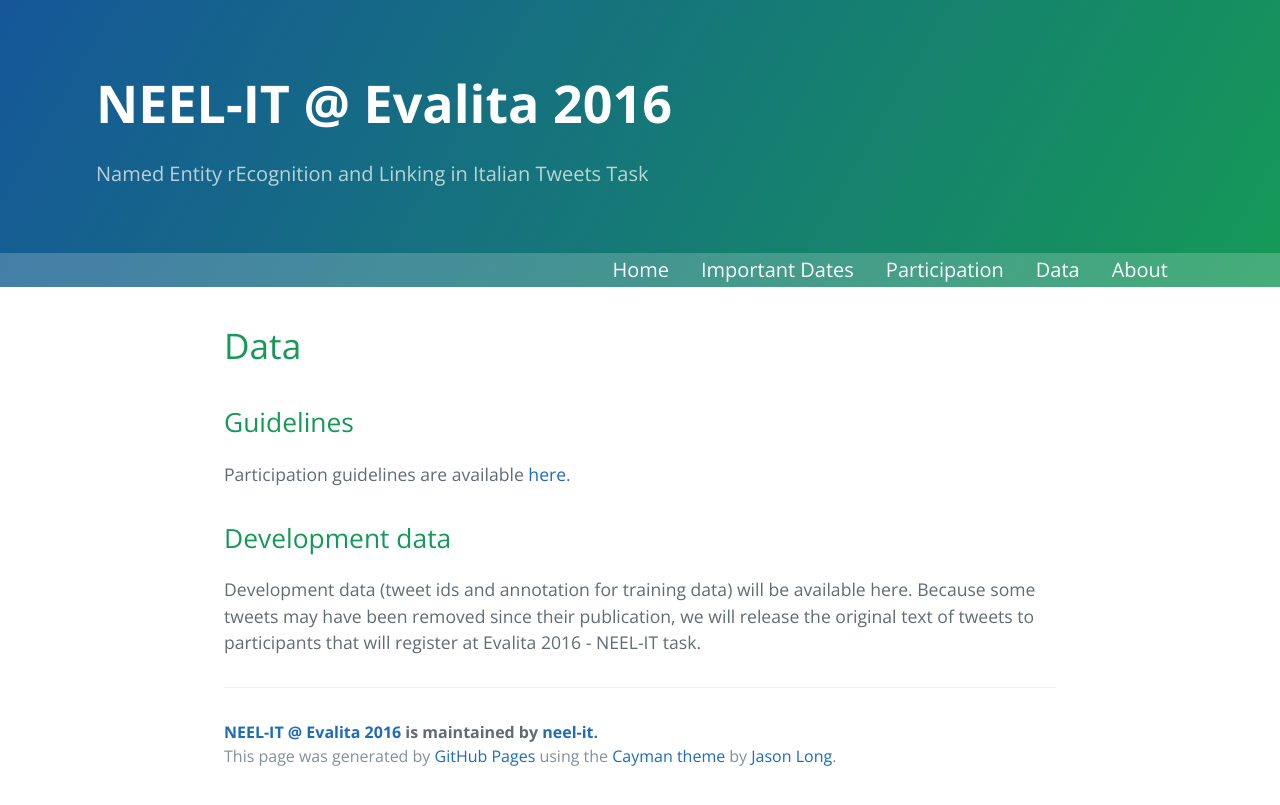
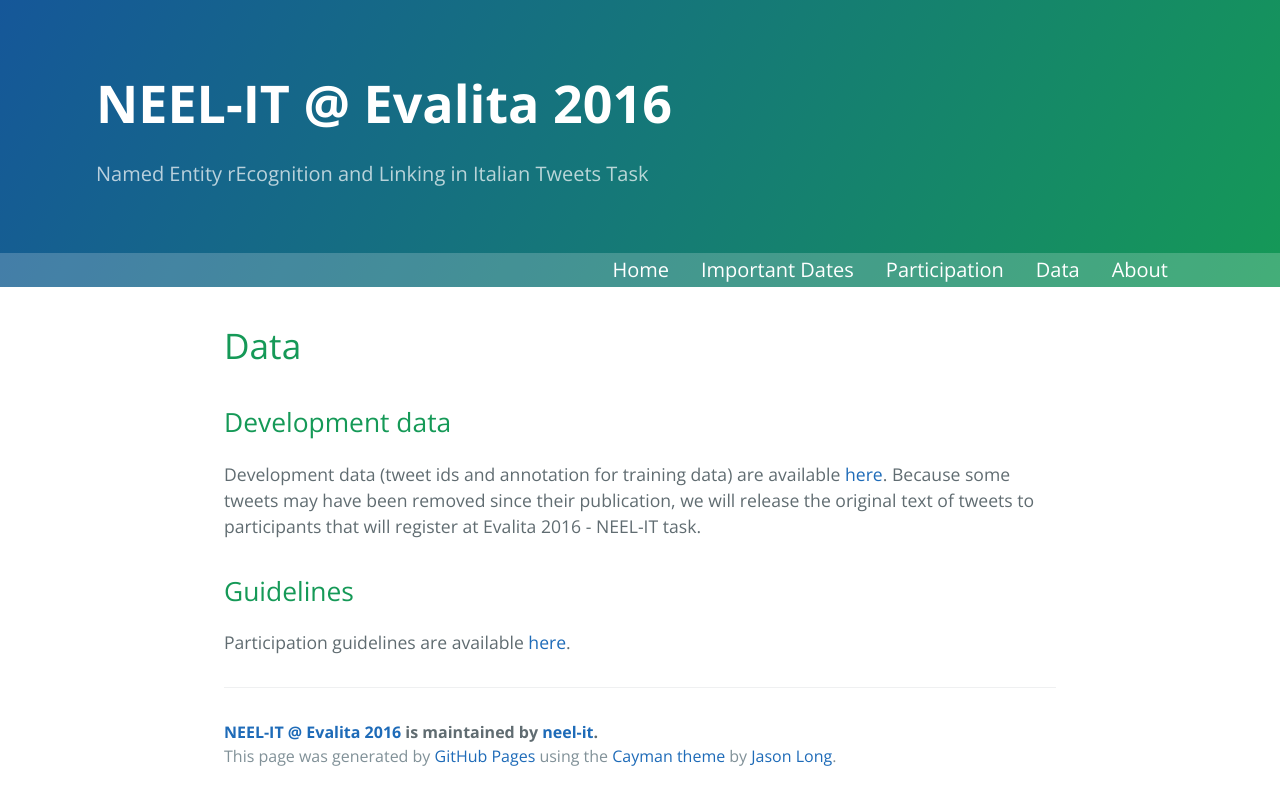
Before and after one commit to neel-it/neel-it.github.io, a Jekyll site: the page built from data.md, in a window 1280 px wide. Shown: the top 805 px of the page. Built offline with Jekyll 4.4.1, drawn with Linux system fonts in a browser that asks for light colours; Markdown is read by kramdown in place of the engine named in the settings.

Commit message:
Update data.md
Added development data with clustered NIL instances.

```diff
--- a/data.md
+++ b/data.md
@@ -5,11 +5,11 @@ title: Data
 
 # Data
 
+## Development data
+
+Development data (tweet ids and annotation for training data) are available [here](https://drive.google.com/file/d/0Bx77nAswtpavdzM3SWdyT0o1bDg/view?usp=sharing).
+Because some tweets may have been removed since their publication, we will release the original text of tweets to participants that will register at Evalita 2016 - NEEL-IT task.
+
 ## Guidelines
 
 Participation guidelines are available [here](https://docs.google.com/document/d/1UjDJRmmWI797mlMhg_4Fj96ybiRZfatekJzO8JQjR-8/edit?usp=sharing).
-
-## Development data
-
-Development data (tweet ids and annotation for training data) will be available here.
-Because some tweets may have been removed since their publication, we will release the original text of tweets to participants that will register at Evalita 2016 - NEEL-IT task.
```
